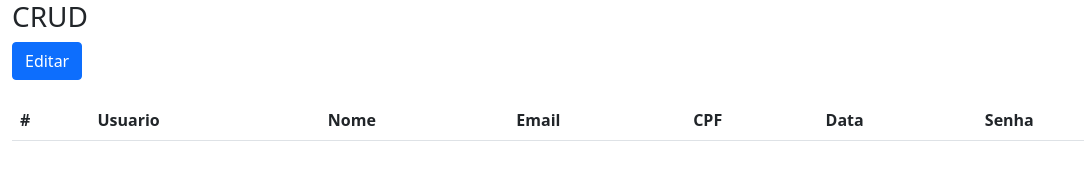
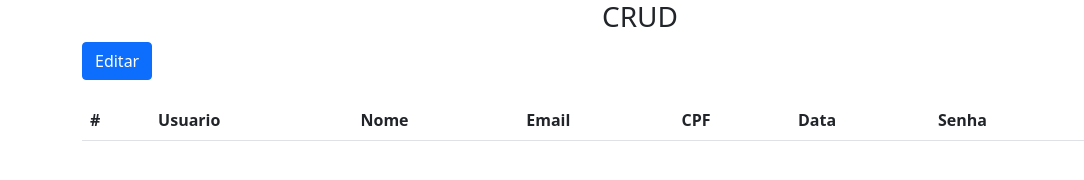
Before and after one commit to caiomaculo/crud-javascript, a plain HTML site: page index.html in a window 1280 px wide. Shown: the whole page, without its empty margins (0-1084 px from the left). Drawn offline with nearby package versions, Linux system fonts and the light colour scheme.

Commit message:
three commit crud

```diff
--- a/index.html
+++ b/index.html
@@ -14,15 +14,8 @@
 
 <body>
 
-    <div class="container-fluid">
-        <div class="row">
-            <div class="col-md-12">
-                <h3>
-                    CRUD
-                </h3>
-            </div>
-
-        </div>
+    <div class="container-xl">
+        <h3 class="text-center">CRUD</h3>
         <div class="row">
             <div class="col-md-12">
                 <button type="button" class="btn btn-primary" data-bs-toggle="modal"
@@ -62,6 +55,7 @@
                     <button type="button" class="btn-close" data-bs-dismiss="modal" aria-label="Close"></button>
                 </div>
                 <div class="modal-body">
+
 
                     <!--FORMULARIO -->
                     <div class="row">
```
